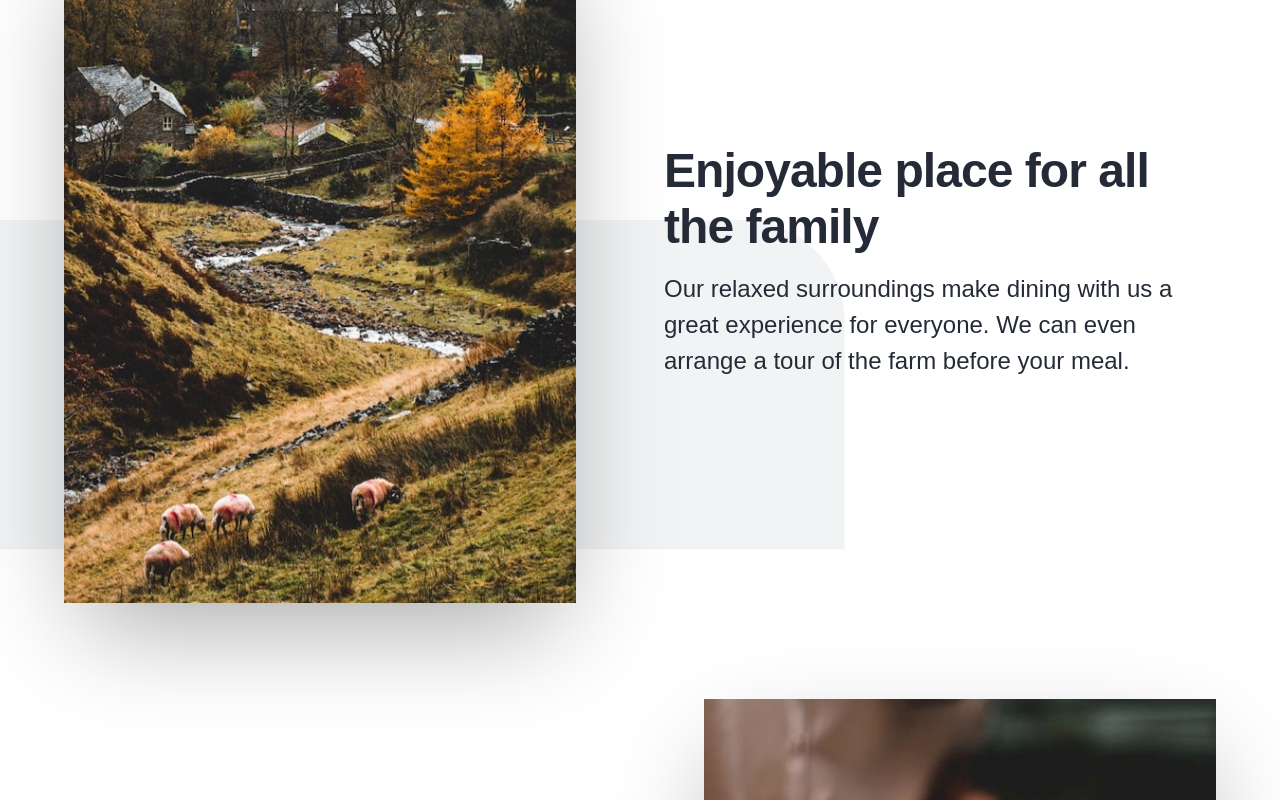
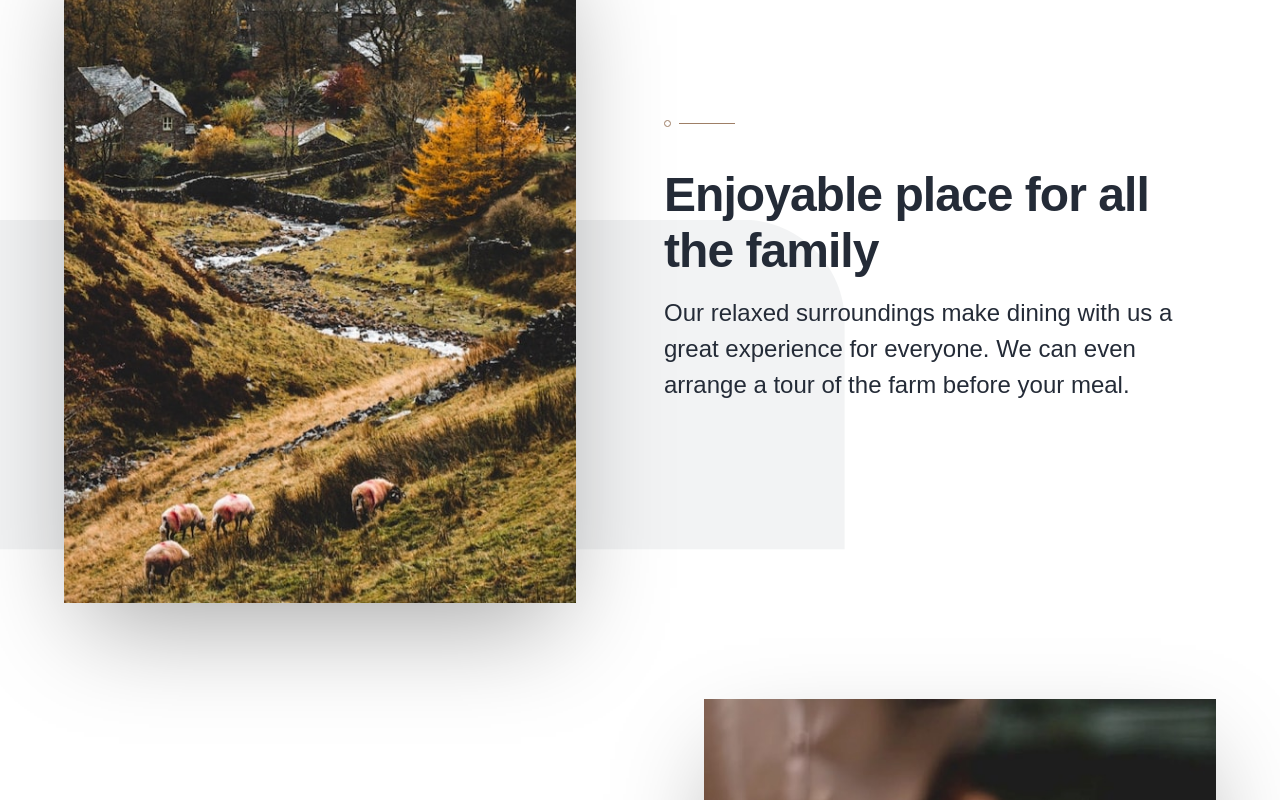
Before and after one commit to anet-eny/dine-restaurant-website, a React (Vite) app: page / in a window 1280 px wide. Shown: the part 840-1640 px from the top of the page. Built offline with nearby package versions, Linux system fonts and the light colour scheme.

Commit message:
feat: add divide pattern

```diff
--- a/src/components/FeatureCard.jsx
+++ b/src/components/FeatureCard.jsx
@@ -51,6 +51,12 @@ export default function FeatureCard({
       </div>
 
       <div className="flex-1 text-center lg:text-left md:px-10">
+        <img
+          src={patternDivide}
+          alt=""
+          aria-hidden="true"
+          className="mx-auto lg:mx-0 mb-6 md:mb-10"
+        />
         <h2 className="heading-l font-bold mb-4 text-ebony-clay px-20 md:px-40 lg:px-0">
           {title}
         </h2>
```
